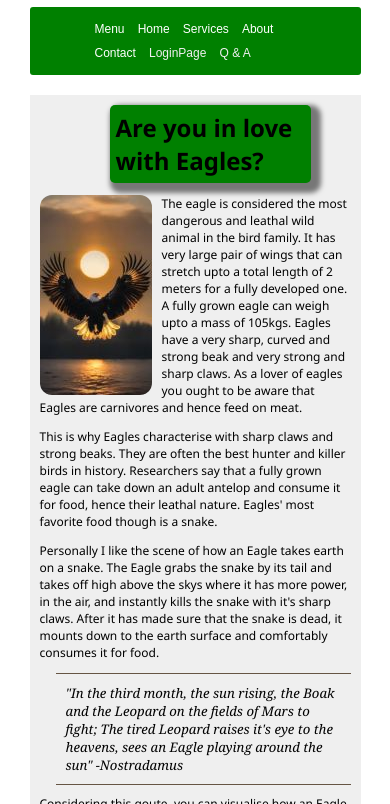
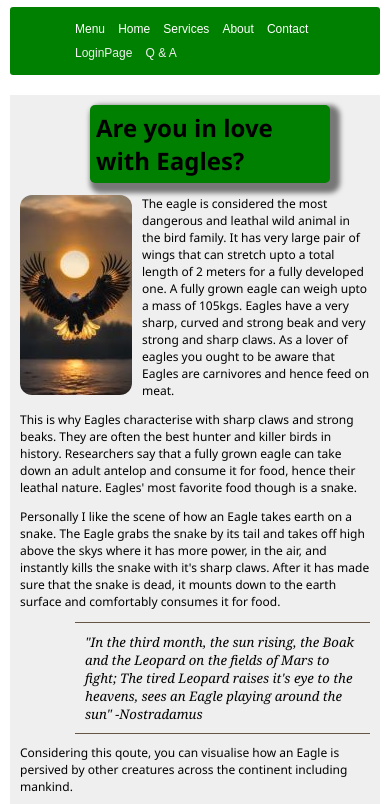
Before and after one commit to DeveloperMichael001/My-Working-projects, a plain HTML site: page index.html in a window 390 px wide. Shown: the part 115-919 px from the top of the page. Drawn offline with Linux system fonts and the light colour scheme.

Commit message:
responsive 3 homepage

```diff
--- a/index.css
+++ b/index.css
@@ -1,6 +1,6 @@
 body{
     margin: 0 auto;
-    width: 90%;
+    width: 100%;
     background-size: auto;
     background-attachment: fixed;
     font-family: 'Segoe UI', Tahoma, sans-serif;
@@ -38,7 +38,7 @@ color: #f1f1f1;
 
 .container{
     max-width: 500px;
-    min-width: 90%;
+    min-width: 100%;
     margin: 0 auto;}
 #content {
     overflow: auto;
```
